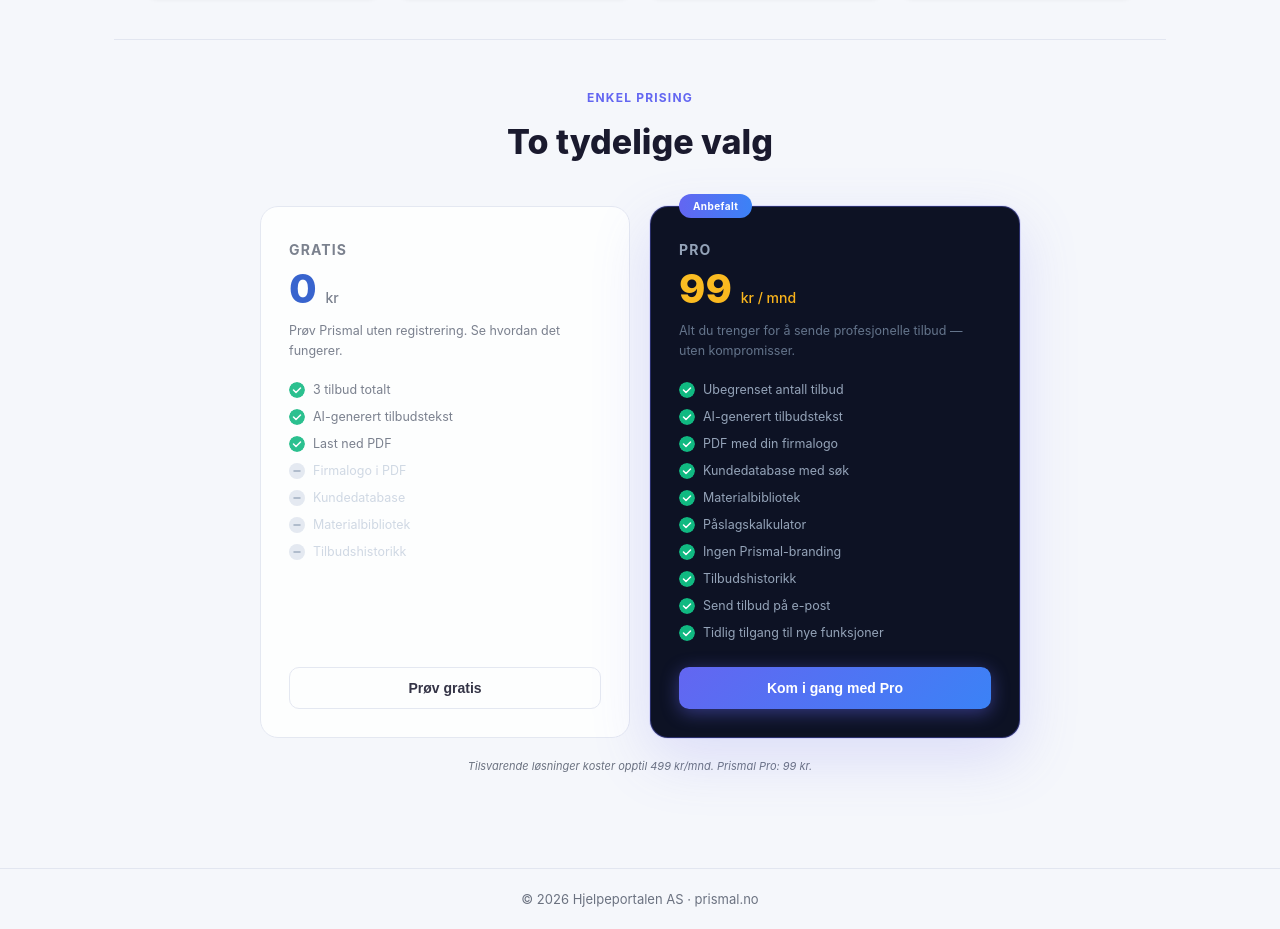
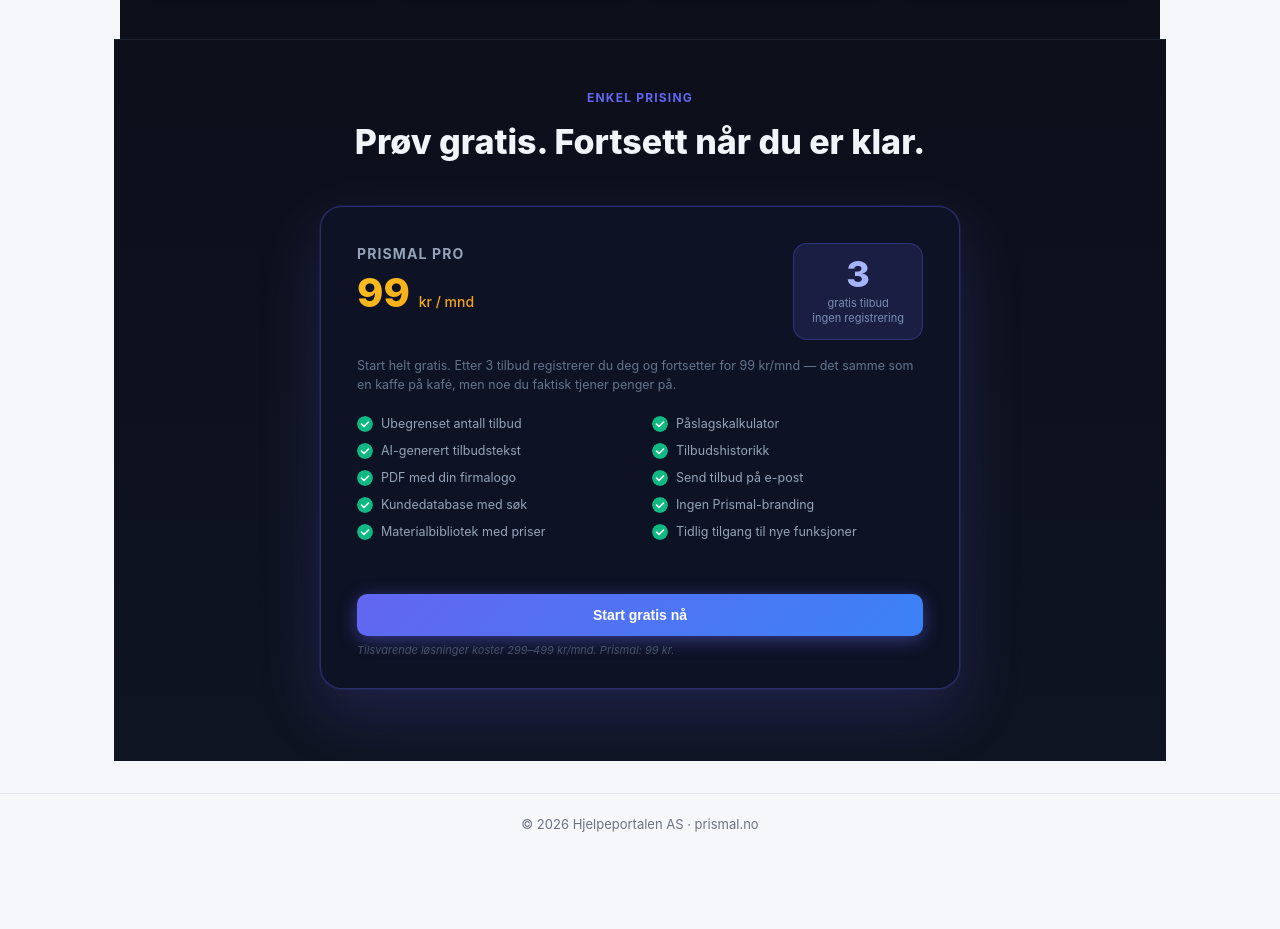
Before and after one commit to anderslura/Prismal, a React (Vite) app: page / in a window 1280 px wide. Shown: the part 856-1785 px from the top of the page. After the commit the page ends 1711 px from the top, so only its background shows below. Built offline with nearby package versions, Linux system fonts and the light colour scheme.

Commit message:
feat: dark design hele siden + Pro-only prismodell

```diff
--- a/src/components/Landingsside.jsx
+++ b/src/components/Landingsside.jsx
@@ -3,7 +3,7 @@
 function IkonLyn() {
   return (
     <svg width="28" height="28" viewBox="0 0 28 28" fill="none">
-      <path d="M15.5 3L5 16h9l-1.5 9L23 13h-9l1.5-10z" fill="url(#lynGrad)" stroke="none"/>
+      <path d="M15.5 3L5 16h9l-1.5 9L23 13h-9l1.5-10z" fill="url(#lynGrad)"/>
       <defs>
         <linearGradient id="lynGrad" x1="5" y1="3" x2="23" y2="25" gradientUnits="userSpaceOnUse">
           <stop offset="0%" stopColor="#60a5fa"/>
@@ -115,12 +115,12 @@
             Fyll inn jobb og priser — AI skriver tilbudsteksten.<br />Last ned ferdig PDF.
           </p>
           <button className="l2-cta" onClick={onStart}>
-            Lag ditt første tilbud gratis
+            Prøv gratis — ingen registrering
             <svg width="18" height="18" viewBox="0 0 18 18" fill="none" style={{marginLeft:6}}>
               <path d="M4 9h10M10 5l4 4-4 4" stroke="currentColor" strokeWidth="2" strokeLinecap="round" strokeLinejoin="round"/>
             </svg>
           </button>
-          <p className="l2-cta-hint">Ingen registrering &nbsp;·&nbsp; Ingen kredittkort &nbsp;·&nbsp; 3 gratis tilbud</p>
+          <p className="l2-cta-hint">3 gratis tilbud &nbsp;·&nbsp; Ingen kredittkort &nbsp;·&nbsp; Fortsett for 99 kr/mnd</p>
         </div>
       </section>
 
@@ -138,49 +138,49 @@
       {/* ── PRIS ── */}
       <section className="l2-pris">
         <p className="l2-pris-overst">Enkel prising</p>
-        <h2 className="l2-pris-tittel">To tydelige valg</h2>
-        <div className="l2-pris-grid">
+        <h2 className="l2-pris-tittel">Prøv gratis. Fortsett når du er klar.</h2>
 
-          {/* GRATIS */}
-          <div className="l2-pris-kort l2-gratis">
-            <div className="l2-plan-navn">Gratis</div>
-            <div className="l2-plan-pris">0 <span>kr</span></div>
-            <p className="l2-plan-sub">Prøv Prismal uten registrering. Se hvordan det fungerer.</p>
-            <ul className="l2-plan-liste">
-              <li className="ok">3 tilbud totalt</li>
-              <li className="ok">AI-generert tilbudstekst</li>
-              <li className="ok">Last ned PDF</li>
-              <li className="nei">Firmalogo i PDF</li>
-              <li className="nei">Kundedatabase</li>
-              <li className="nei">Materialbibliotek</li>
-              <li className="nei">Tilbudshistorikk</li>
-            </ul>
-            <button className="l2-btn-gratis" onClick={onStart}>Prøv gratis</button>
+        <div className="l2-pro-solo">
+          <div className="l2-pro-solo-topp">
+            <div>
+              <div className="l2-plan-navn">Prismal Pro</div>
+              <div className="l2-plan-pris l2-plan-pris-gull">99 <span>kr / mnd</span></div>
+            </div>
+            <div className="l2-trial-boks">
+              <div className="l2-trial-tall">3</div>
+              <div className="l2-trial-tekst">gratis tilbud<br/>ingen registrering</div>
+            </div>
           </div>
 
-          {/* PRO */}
-          <div className="l2-pris-kort l2-pro">
-            <div className="l2-pro-badge">Anbefalt</div>
-            <div className="l2-plan-navn">Pro</div>
-            <div className="l2-plan-pris l2-plan-pris-gull">99 <span>kr / mnd</span></div>
-            <p className="l2-plan-sub">Alt du trenger for å sende profesjonelle tilbud — uten kompromisser.</p>
+          <p className="l2-plan-sub">
+            Start helt gratis. Etter 3 tilbud registrerer du deg og fortsetter for 99 kr/mnd —
+            det samme som en kaffe på kafé, men noe du faktisk tjener penger på.
+          </p>
+
+          <div className="l2-pro-kolonner">
             <ul className="l2-plan-liste">
               <li className="ok">Ubegrenset antall tilbud</li>
               <li className="ok">AI-generert tilbudstekst</li>
               <li className="ok">PDF med din firmalogo</li>
               <li className="ok">Kundedatabase med søk</li>
-              <li className="ok">Materialbibliotek</li>
+              <li className="ok">Materialbibliotek med priser</li>
+            </ul>
+            <ul className="l2-plan-liste">
               <li className="ok">Påslagskalkulator</li>
-              <li className="ok">Ingen Prismal-branding</li>
               <li className="ok">Tilbudshistorikk</li>
               <li className="ok">Send tilbud på e-post</li>
+              <li className="ok">Ingen Prismal-branding</li>
               <li className="ok">Tidlig tilgang til nye funksjoner</li>
             </ul>
-            <button className="l2-btn-pro" onClick={onStart}>Kom i gang med Pro</button>
           </div>
 
+          <button className="l2-btn-pro" onClick={onStart}>
+            Start gratis nå
+          </button>
+          <p className="l2-pris-sammenligning">
+            Tilsvarende løsninger koster 299–499 kr/mnd. Prismal: 99 kr.
+          </p>
         </div>
-        <p className="l2-pris-sammenligning">Tilsvarende løsninger koster opptil 499 kr/mnd. Prismal Pro: 99 kr.</p>
       </section>
 
     </div>
--- a/src/styles/index.css
+++ b/src/styles/index.css
@@ -1122,6 +1122,7 @@
 }
 
 /* ── FEATURES ── */
+/* seamless join with hero */
 .l2-features {
   display: grid;
   grid-template-columns: repeat(4, 1fr);
@@ -1129,22 +1130,24 @@
   max-width: 1040px;
   margin: 0 auto;
   padding: 40px 24px;
-  background: var(--bakgrunn);
+  background: #0c0f1a;
 }
 .l2-kort {
-  background: var(--hvit);
-  border: 1px solid var(--kant);
+  background: rgba(255,255,255,0.04);
+  border: 1px solid rgba(255,255,255,0.09);
   border-radius: 14px;
   padding: 22px 18px 20px;
   display: flex;
   flex-direction: column;
   gap: 11px;
-  transition: box-shadow 0.18s, transform 0.18s;
-  box-shadow: 0 1px 4px rgba(0,0,0,0.05);
+  transition: box-shadow 0.18s, transform 0.18s, background 0.18s;
+  box-shadow: 0 1px 4px rgba(0,0,0,0.2);
+  backdrop-filter: blur(8px);
 }
 .l2-kort:hover {
   transform: translateY(-3px);
-  box-shadow: 0 12px 32px rgba(0,0,0,0.10);
+  background: rgba(255,255,255,0.07);
+  box-shadow: 0 12px 32px rgba(0,0,0,0.40);
 }
 .l2-kort-blaa    { border-top: 3px solid #3b82f6; }
 .l2-kort-lilla   { border-top: 3px solid #7c3aed; }
@@ -1163,22 +1166,22 @@
 .l2-kort-tittel {
   font-size: 15px;
   font-weight: 700;
-  color: var(--tekst);
+  color: #f1f5f9;
   margin: 0;
 }
 .l2-kort-tekst {
   font-size: 12.5px;
-  color: var(--tekst-sekundaer);
+  color: #94a3b8;
   line-height: 1.55;
   margin: 0;
 }
 
 /* ── PRIS ── */
 .l2-pris {
-  background: var(--bakgrunn);
-  padding: 48px 24px 60px;
+  background: linear-gradient(180deg, #0c0f1a 0%, #0f1422 100%);
+  padding: 48px 24px 72px;
   text-align: center;
-  border-top: 1px solid var(--kant);
+  border-top: 1px solid rgba(255,255,255,0.06);
 }
 .l2-pris-overst {
   font-size: 12px;
@@ -1191,7 +1194,7 @@
 .l2-pris-tittel {
   font-size: clamp(22px, 3.5vw, 34px);
   font-weight: 800;
-  color: var(--tekst);
+  color: #f1f5f9;
   margin-bottom: 36px;
 }
 .l2-pris-grid {
@@ -1202,8 +1205,8 @@
   margin: 0 auto 20px;
 }
 .l2-pris-kort {
-  background: var(--hvit);
-  border: 1px solid var(--kant);
+  background: rgba(255,255,255,0.04);
+  border: 1px solid rgba(255,255,255,0.09);
   border-radius: 18px;
   padding: 32px 28px 28px;
   text-align: left;
@@ -1212,7 +1215,7 @@
   position: relative;
 }
 .l2-gratis {
-  opacity: 0.88;
+  opacity: 0.75;
 }
 .l2-pro {
   background: #0d1224;
@@ -1236,21 +1239,21 @@
   font-weight: 700;
   text-transform: uppercase;
   letter-spacing: 0.08em;
-  color: var(--tekst-sekundaer);
+  color: #94a3b8;
   margin-bottom: 8px;
 }
 .l2-pro .l2-plan-navn { color: #94a3b8; }
 .l2-plan-pris {
   font-size: 40px;
   font-weight: 800;
-  color: #1e50c8;
+  color: #60a5fa;
   line-height: 1;
   margin-bottom: 12px;
 }
 .l2-plan-pris span {
   font-size: 14px;
   font-weight: 500;
-  color: var(--tekst-sekundaer);
+  color: #64748b;
 }
 .l2-plan-pris-gull {
   background: linear-gradient(135deg, #fbbf24, #f59e0b);
@@ -1260,7 +1263,7 @@
 }
 .l2-plan-sub {
   font-size: 12.5px;
-  color: var(--tekst-sekundaer);
+  color: #64748b;
   line-height: 1.55;
   margin-bottom: 20px;
 }
@@ -1276,7 +1279,7 @@
 }
 .l2-plan-liste li {
   font-size: 12.5px;
-  color: var(--tekst-sekundaer);
+  color: #94a3b8;
   display: flex;
   align-items: center;
   gap: 8px;
@@ -1303,17 +1306,17 @@
   width: 100%;
   padding: 12px;
   border-radius: 10px;
-  border: 1.5px solid var(--kant);
-  background: var(--hvit);
-  color: var(--tekst);
+  border: 1.5px solid rgba(255,255,255,0.15);
+  background: rgba(255,255,255,0.05);
+  color: #e2e8f0;
   font-size: 14px;
   font-weight: 600;
   cursor: pointer;
   transition: background 0.15s, border-color 0.15s;
 }
 .l2-btn-gratis:hover {
-  background: var(--bakgrunn);
-  border-color: #94a3b8;
+  background: rgba(255,255,255,0.09);
+  border-color: rgba(255,255,255,0.25);
 }
 .l2-btn-pro {
   width: 100%;
@@ -1334,9 +1337,63 @@
 }
 .l2-pris-sammenligning {
   font-size: 11px;
-  color: var(--tekst-sekundaer);
+  color: #475569;
   font-style: italic;
   margin-top: 6px;
+}
+
+
+/* ── Pro-solo card ── */
+.l2-pro-solo {
+  max-width: 640px;
+  margin: 0 auto;
+  background: #0d1224;
+  border: 1px solid rgba(99,102,241,0.35);
+  box-shadow: 0 0 0 1px rgba(99,102,241,0.12), 0 24px 64px rgba(99,102,241,0.20);
+  border-radius: 22px;
+  padding: 36px 36px 28px;
+  text-align: left;
+}
+.l2-pro-solo-topp {
+  display: flex;
+  justify-content: space-between;
+  align-items: flex-start;
+  margin-bottom: 16px;
+  gap: 20px;
+}
+.l2-trial-boks {
+  display: flex;
+  flex-direction: column;
+  align-items: center;
+  background: rgba(99,102,241,0.15);
+  border: 1px solid rgba(99,102,241,0.30);
+  border-radius: 14px;
+  padding: 12px 18px;
+  text-align: center;
+  flex-shrink: 0;
+}
+.l2-trial-tall {
+  font-size: 36px;
+  font-weight: 800;
+  color: #a5b4fc;
+  line-height: 1;
+}
+.l2-trial-tekst {
+  font-size: 11px;
+  color: #7c8db5;
+  line-height: 1.4;
+  margin-top: 4px;
+}
+.l2-pro-kolonner {
+  display: grid;
+  grid-template-columns: 1fr 1fr;
+  gap: 0 24px;
+  margin-bottom: 28px;
+}
+@media (max-width: 520px) {
+  .l2-pro-solo { padding: 28px 22px 24px; }
+  .l2-pro-kolonner { grid-template-columns: 1fr; }
+  .l2-pro-solo-topp { flex-direction: column; }
 }
 
 /* ── RESPONSIVE ── */
```
